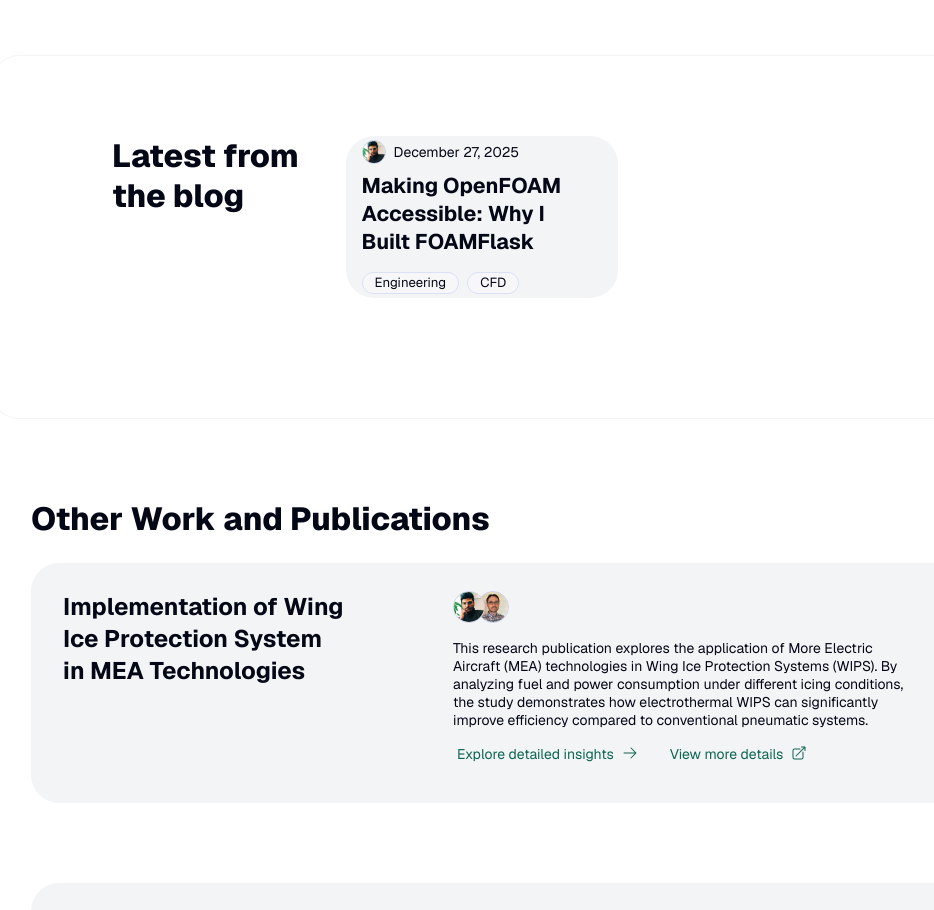
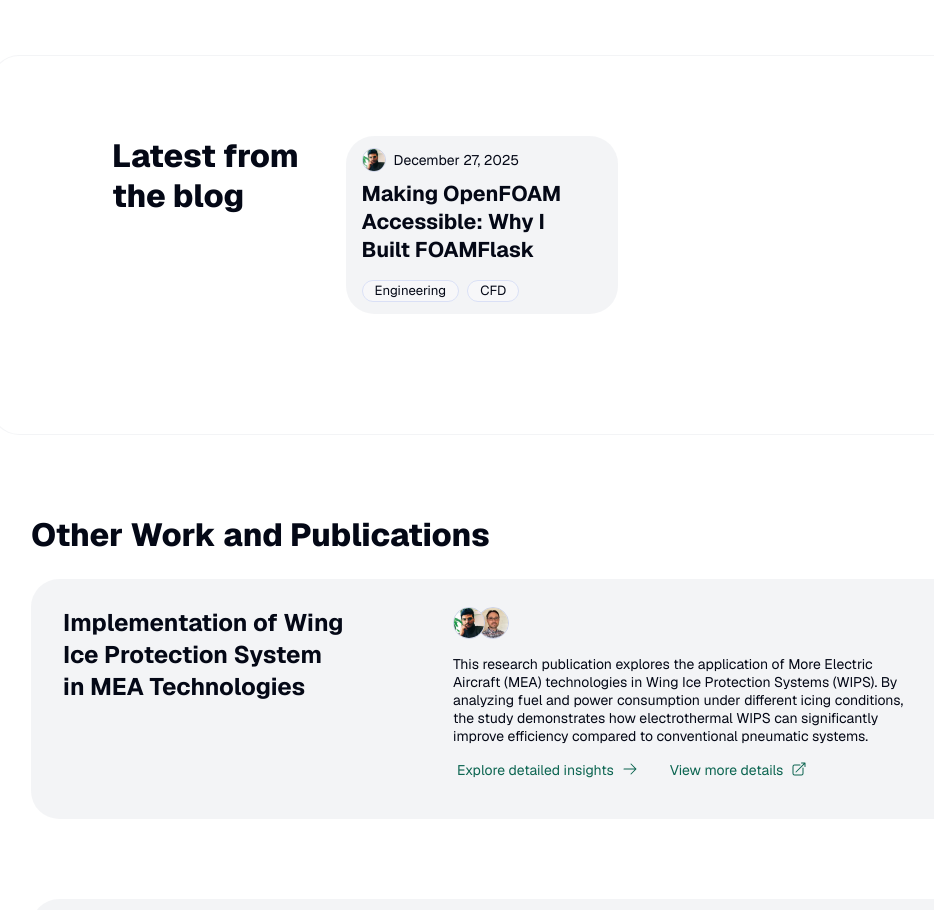
Before and after one commit to dhruvhaldar/portfolio, a Next.js app: page / in a window 1280 px wide. Shown: the part 1460-2370 px from the top of the page, without its empty margins (137-1071 px from the left). Built offline with nearby package versions, Linux system fonts and the light colour scheme.

Commit message:
feat: Add image to FoamFlask blog post, update newsletter description, and adjust blog post padding.

```diff
--- a/src/app/blog/posts/foamflask_post_1.mdx
+++ b/src/app/blog/posts/foamflask_post_1.mdx
@@ -3,6 +3,8 @@ title: "Making OpenFOAM Accessible: Why I Built FOAMFlask"
 publishedAt: "2025-12-27"
 summary: "A personal look at bridging the gap between powerful CFD and usability, and the engineering challenges behind creating a web-based GUI for OpenFOAM."
 tag: "Engineering, CFD"
+image: "/images/gallery/img-01.avif"
+
 ---
 
 OpenFOAM is a beast. It’s arguably the most powerful open-source CFD (Computational Fluid Dynamics) tool available, capable of simulating everything from Formula 1 aerodynamics to complex heat transfer. But it has a notorious gatekeeper: the command line.
--- a/src/app/resources/content.tsx
+++ b/src/app/resources/content.tsx
@@ -338,7 +338,7 @@ const blog = {
 const newsletter = {
   display: true,
   title: "Subscribe to Dhruv's Newsletter",
-  description: "My weekly newsletter about programming and engineering",
+  description: "My newsletter about programming and engineering",
   action: "https://url/subscribe/post?parameters",
 };
 
--- a/src/components/blog/Post.tsx
+++ b/src/components/blog/Post.tsx
@@ -35,7 +35,7 @@ export default function Post({ post, thumbnail, direction = 'row', priority = fa
           position="relative"
           mobileDirection="column"
           fillWidth
-          paddingY="4"
+          paddingY="12"
           paddingX="16"
           gap={direction === 'row' ? '48' : '32'}
           direction={direction}
```
